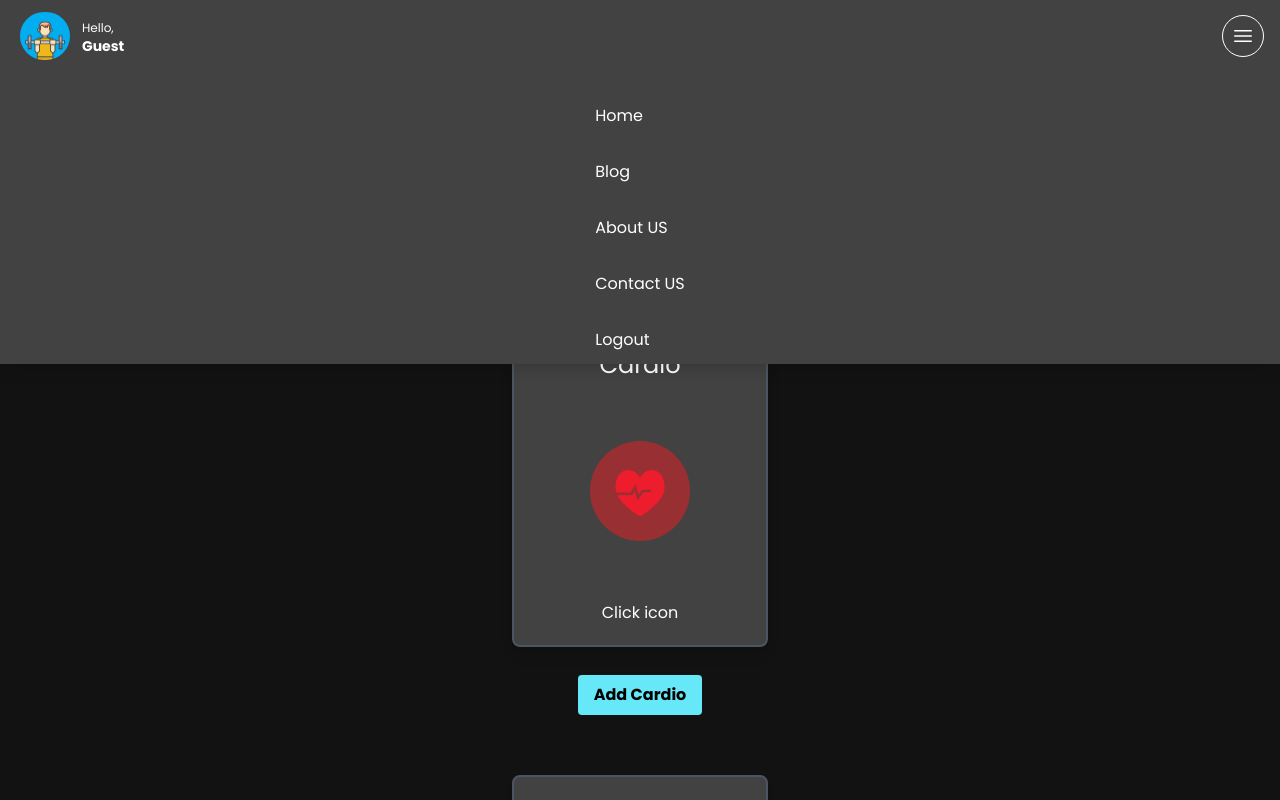
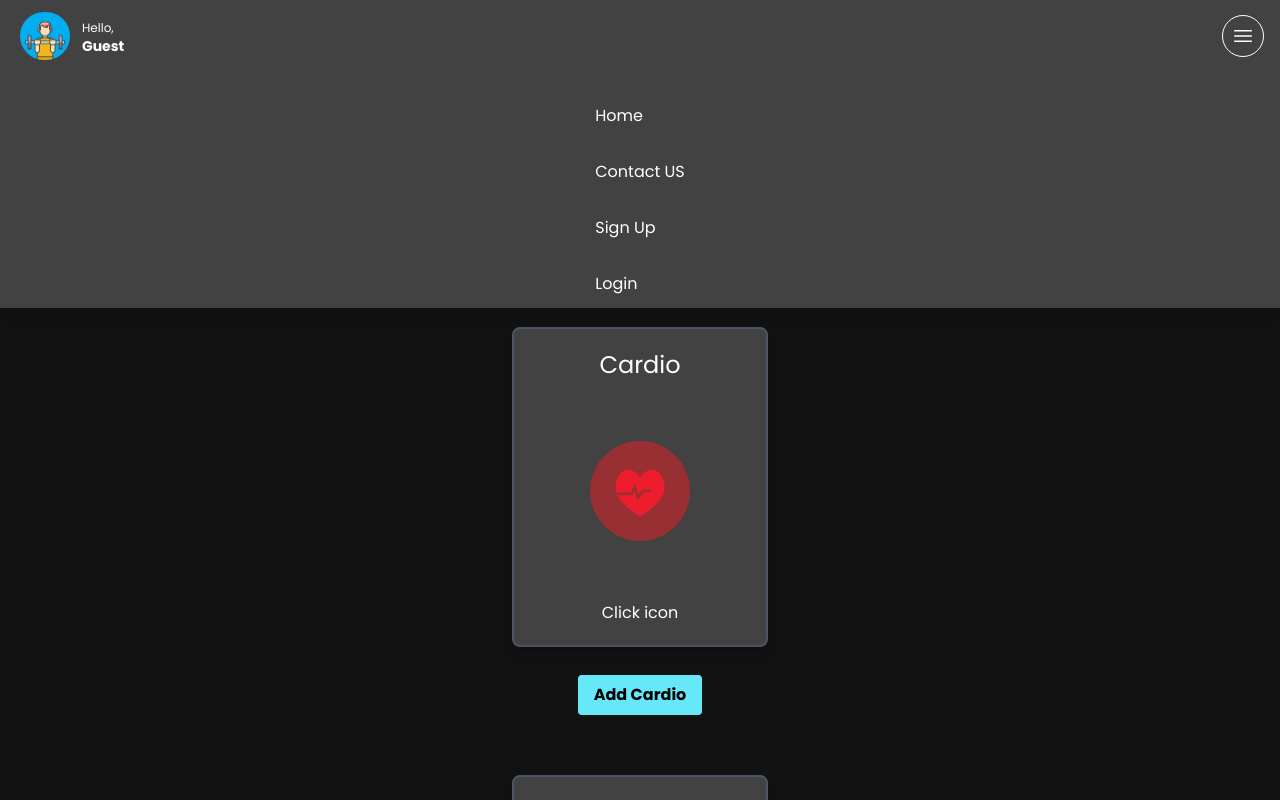
Before and after one commit to kevin7391s/shock_fitness, a Next.js app: page /home in a window 1280 px wide. Both pictures are taken after a click on the button 1244 px from the left and 36 px from the top of the page. Shown: the top 800 px of the page. Built offline with nearby package versions, Linux system fonts and the light colour scheme; no server answers.

Commit message:
update navbar so it conditionally renders based on users login status

```diff
--- a/src/components/navbar.tsx
+++ b/src/components/navbar.tsx
@@ -100,18 +100,32 @@ export default function NavBar() {
               <li className="text-white hover:text-blue-600">
                 <a href="javascript:void(0)">Home</a>
               </li>
-              <li className="text-white hover:text-blue-600">
-                <a href="javascript:void(0)">Blog</a>
-              </li>
-              <li className="text-white hover:text-blue-600">
-                <a href="javascript:void(0)">About US</a>
-              </li>
+
               <li className="text-white hover:text-blue-600">
                 <a href="javascript:void(0)">Contact US</a>
               </li>
-              <li className="text-white hover:text-blue-600">
-                <a href="javascript:void(0)">Logout</a>
-              </li>
+
+              {isLoggedIn ? (
+                //user is logged in
+                <>
+                  <li className="text-white hover:text-blue-600">
+                    <a href="javascript:void(0)">Profile</a>
+                  </li>
+                  <li className="text-white hover:text-blue-600">
+                    <a href="javascript:void(0)">Logout</a>
+                  </li>
+                </>
+              ) : (
+                //user is not logged in
+                <>
+                  <li className="text-white hover:text-blue-600">
+                    <a href="javascript:void(0)">Sign Up</a>
+                  </li>
+                  <li className="text-white hover:text-blue-600">
+                    <a href="javascript:void(0)">Login</a>
+                  </li>
+                </>
+              )}
             </ul>
           </div>
         </div>
```
